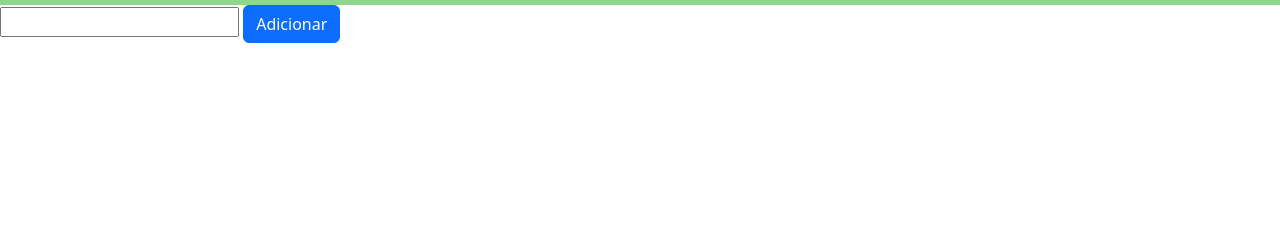
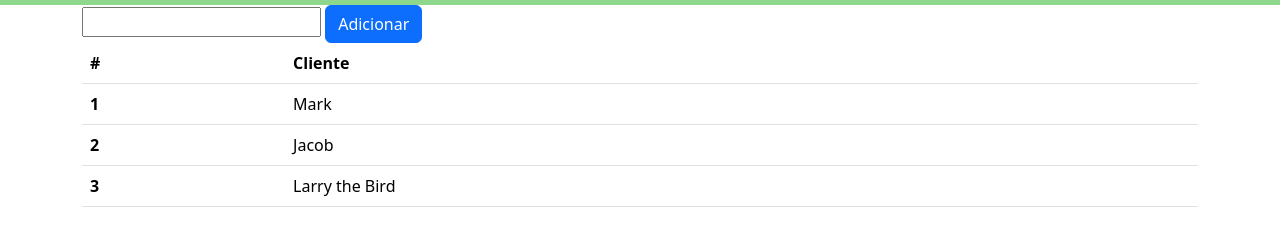
Before and after one commit to Igurafael/aula-lista-html, a plain HTML site: page index.html in a window 1280 px wide. Shown: the part 45-280 px from the top of the page. Drawn offline with nearby package versions, Linux system fonts and the light colour scheme.

Commit message:
feat:tabela de clientes

```diff
--- a/index.html
+++ b/index.html
@@ -16,12 +16,38 @@
           <span class="navbar-brand mb-0 h1">Lista de Clientes</span>
         </div>
       </nav>
+      <div class="container">
+        <form action="">
+            <input type="text" name="Cliente">
+            <button class="btn btn-primary" type="submit">Adicionar</button>
+          </form>
+      </div>
 
+      <div class="container">
+        <table class="table">
+            <thead>
+              <tr>
+                <th scope="col">#</th>
+                <th scope="col">Cliente</th>
+              </tr>
+            </thead>
+            <tbody>
+              <tr>
+                <th scope="row">1</th>
+                <td>Mark</td>
+              </tr>
+              <tr>
+                <th scope="row">2</th>
+                <td>Jacob</td>
+              </tr>
+              <tr>
+                <th scope="row">3</th>
+                <td colspan="2">Larry the Bird</td>
 
-      <form action="">
-        <input type="text" name="Cliente">
-        <button class="btn btn-primary" type="submit">Adicionar</button>
-      </form>
+              </tr>
+            </tbody>
+          </table>
+      </div>
 
 
 
```
